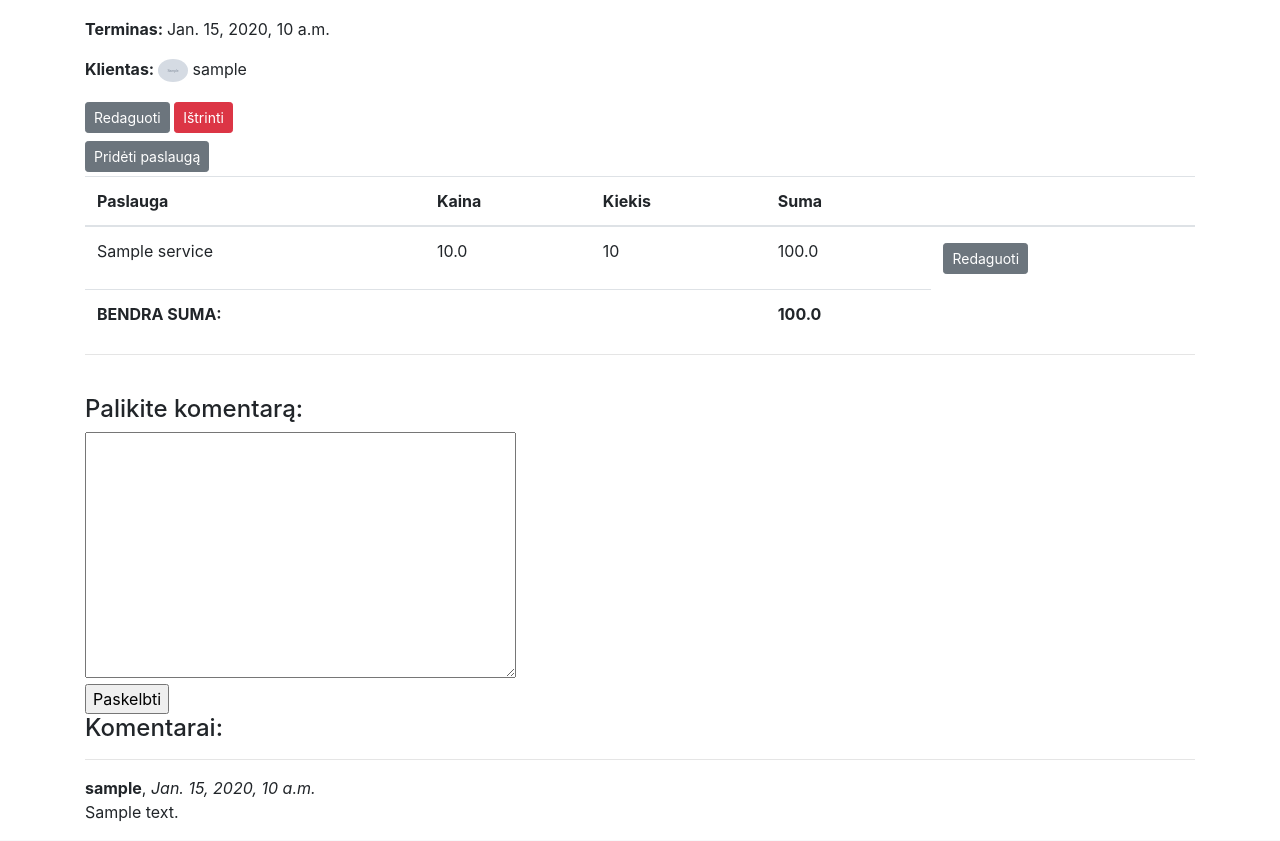
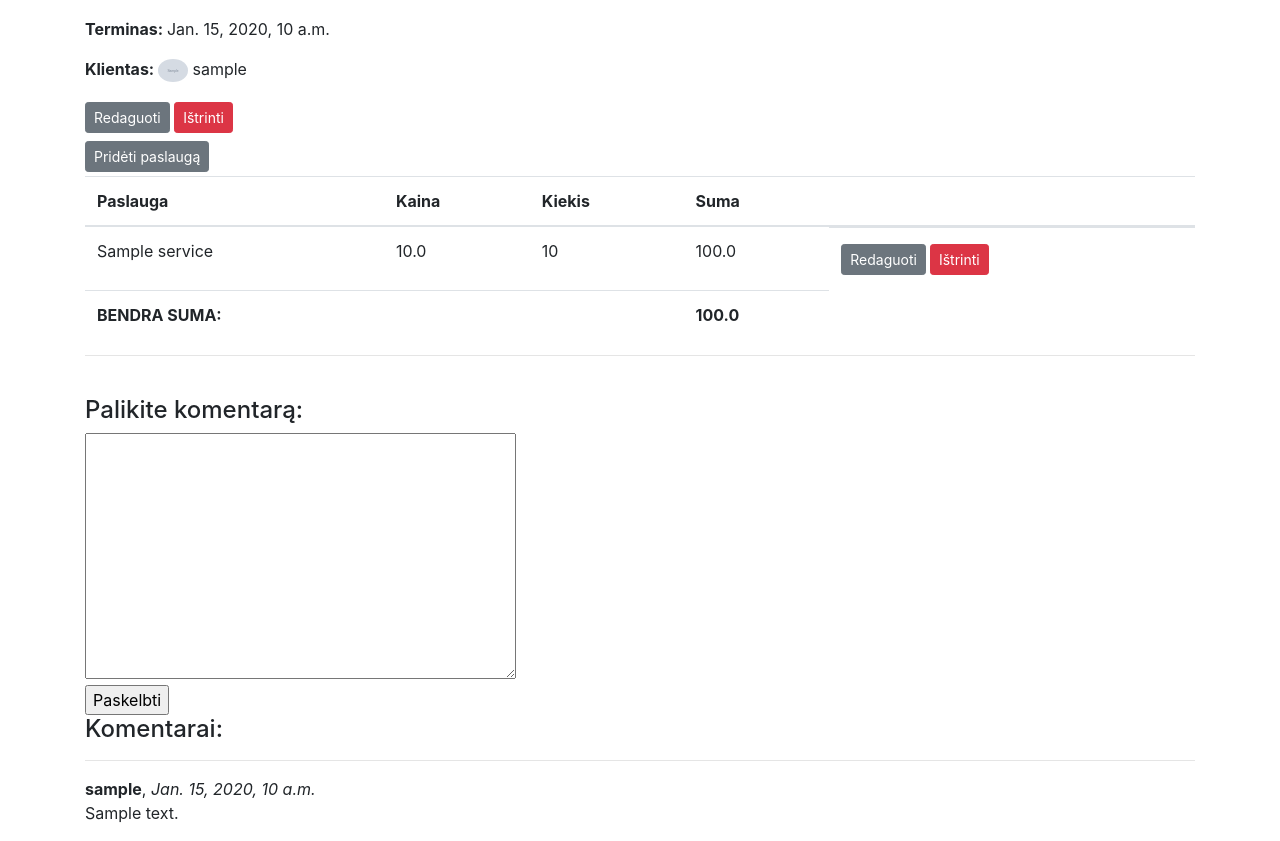
Before and after one commit to DonatasNoreika/autoservisas202401, a Django app: page /autoservice/orders/1 in a window 1280 px wide. Shown: the part 227-1068 px from the top of the page. Run offline with Django 5.2, Linux system fonts and the light colour scheme; a user stored in the database is signed in; tables that the repository leaves empty hold one stand-in row (values such as "Sample post"); grey boxes marked "Sample" are stand-in pictures; some libraries are stand-ins or nearby versions.

Commit message:
+Užsakyme galima ištrinti paslaugą (eilutę) ir jos kiekį

```diff
--- a/mysite/autoservice/templates/order.html
+++ b/mysite/autoservice/templates/order.html
@@ -7,7 +7,8 @@
 <p><strong>Automobilis: </strong>{{ order.vehicle }}</p>
 <p><strong>Būsena: </strong>{{ order.get_status_display }}</p>
 <p><strong>Terminas: </strong>{{ order.deadline }}</p>
-<p><strong>Klientas: </strong><img class="rounded-circle account-img" style="width: 30px" src="{{ order.client.profile.photo.url }}"> {{ order.client }}<br/></p>
+<p><strong>Klientas: </strong><img class="rounded-circle account-img" style="width: 30px"
+                                   src="{{ order.client.profile.photo.url }}"> {{ order.client }}<br/></p>
 {% if order.client == user %}
 <div>
     <a class="btn btn-secondary btn-sm mt-1 mb-1" href="{% url 'order_update' order.pk %}">Redaguoti</a>
@@ -24,7 +25,9 @@
         <th>Kaina</th>
         <th>Kiekis</th>
         <th>Suma</th>
+        {% if order.client == user %}
         <th></th>
+        {% endif %}
     </tr>
     </thead>
     <tbody>
@@ -34,9 +37,14 @@
         <td>{{ line.service.price }}</td>
         <td>{{ line.qty }}</td>
         <td>{{ line.line_sum }}</td>
-        <td>
-            <a class="btn btn-secondary btn-sm mt-1 mb-1" href="{% url 'orderline_update' order.pk line.pk %}">Redaguoti</a>
+        {% if order.client == user %}
+        <td class="d-flex">
+            <a class="btn btn-secondary btn-sm mt-1 mb-1 mr-1" href="{% url 'orderline_update' order.pk line.pk %}">Redaguoti</a>
+            <form method="POST" action="{% url 'orderline_delete' order.pk line.pk %}">
+                {% csrf_token %}<input class="btn btn-danger btn-sm mt-1 mb-1" type="submit" value="Ištrinti">
+            </form>
         </td>
+        {% endif %}
     </tr>
     {% endfor %}
     <tr>
--- a/mysite/autoservice/urls.py
+++ b/mysite/autoservice/urls.py
@@ -16,4 +16,5 @@ urlpatterns = [
     path("order/<int:pk>/delete", views.OrderDeleteView.as_view(), name="order_delete"),
     path("order/<int:order_pk>/newline", views.OrderLineCreateView.as_view(), name="orderline_new"),
     path("order/<int:order_pk>/line/<int:pk>/update", views.OrderLineUpdateView.as_view(), name="orderline_update"),
+    path("order/<int:order_pk>/line/<int:pk>/delete", views.OrderLineDeleteView.as_view(), name="orderline_delete"),
 ]
--- a/mysite/autoservice/views.py
+++ b/mysite/autoservice/views.py
@@ -237,3 +237,14 @@ class OrderLineUpdateView(LoginRequiredMixin, UserPassesTestMixin, generic.Updat
     def test_func(self):
         order = Order.objects.get(pk=self.kwargs['order_pk'])
         return order.client == self.request.user
+
+
+class OrderLineDeleteView(LoginRequiredMixin, UserPassesTestMixin, generic.DeleteView):
+    model = OrderLine
+
+    def get_success_url(self):
+        return reverse("order", kwargs={"pk": self.kwargs['order_pk']})
+
+    def test_func(self):
+        order = Order.objects.get(pk=self.kwargs['order_pk'])
+        return order.client == self.request.user
```
